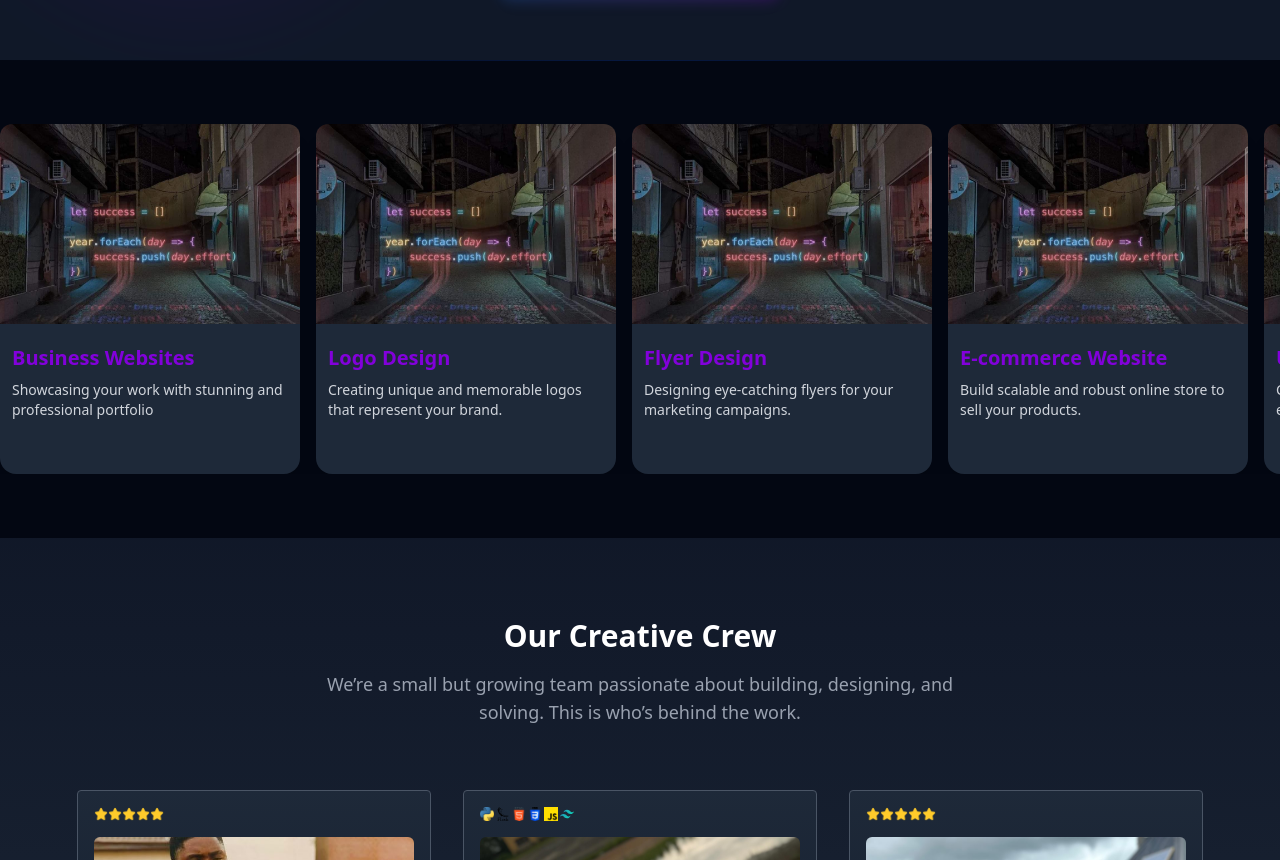
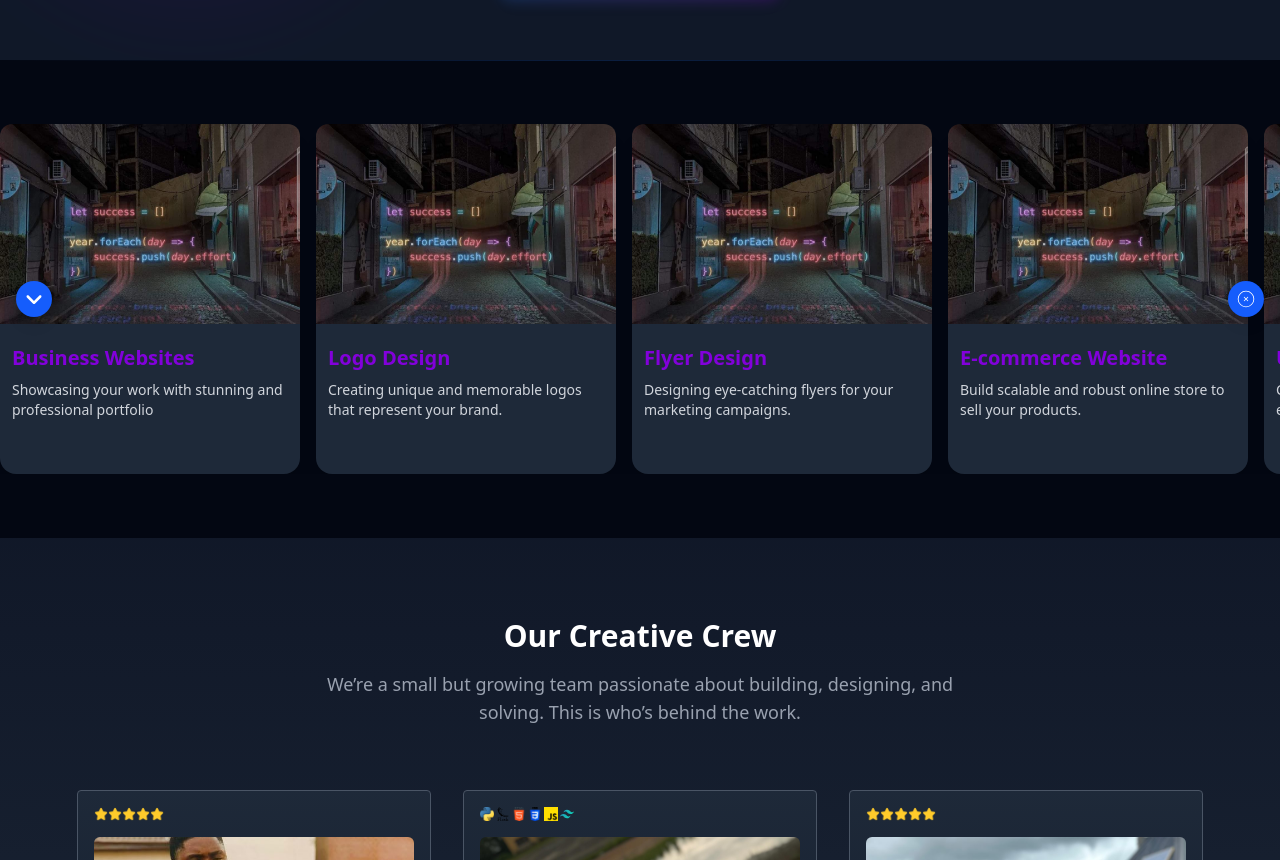
Before and after one commit to cyberdiego33/Tech-Sphere-React, a React (Vite) app: page / in a window 1280 px wide. Shown: the part 2380-3240 px from the top of the page. Built offline with nearby package versions, Linux system fonts and the light colour scheme.

Commit message:
Update OurProducts.jsx
added some buttons for the snap scrolling

```diff
--- a/src/components/homePage-Components/OurProducts.jsx
+++ b/src/components/homePage-Components/OurProducts.jsx
@@ -1,4 +1,7 @@
 import successQuote from "../../assets/images/section-2/success-quotes.jpg";
+import { useRef } from 'react';
+import { FaAngleDown } from "react-icons/fa6";
+import { CiCircleRemove } from "react-icons/ci";
 
 const SliderAPI = [
   {
@@ -96,11 +99,41 @@ const SnapCard = function (props) {
 };
 
 const SnapSection = function () {
+  const scrollRef = useRef(null);
+
+  const scrollLeft = () => {
+    if (scrollRef.current) {
+      scrollRef.current.scrollBy({ left: -300, behavior: 'smooth' });
+    }
+  };
+
+  const scrollRight = () => {
+    if (scrollRef.current) {
+      scrollRef.current.scrollBy({ left: 300, behavior: 'smooth' });
+    }
+  };
+
   return (
     <section className="py-16 bg-gray-950 relative">
-      <div className="absolute h-px inset-x-0 top-0 bg-gradient-to-r from-transparent via-blue-600 to-transparent opacity-20"></div>
-      {/* <div className="flex flex-wrap gap-6 justify-center"> */}
-      <div className="flex overflow-x-auto snap-x snap-proximity gap-4 px-4 scrollbar-hide">
+      <div className="absolute h-px inset-x-0 top-0 bg-gradient-to-r from-transparent via-blue-500 to-transparent opacity-20"></div>
+
+      {/* Navigation Buttons */}
+      <button
+        onClick={scrollLeft}
+        className="absolute left-4 top-1/2 transform -translate-y-1/2 z-10 bg-blue-600 hover:bg-blue-700 text-white p-2 rounded-full shadow-lg transition-colors"
+      >
+        <FaAngleDown size={20} />
+      </button>
+
+      <button
+        onClick={scrollRight}
+        className="absolute right-4 top-1/2 transform -translate-y-1/2 z-10 bg-blue-600 hover:bg-blue-700 text-white p-2 rounded-full shadow-lg transition-colors"
+      >
+        <CiCircleRemove size={20} />
+      </button>
+
+      <div
+        ref={scrollRef} className="flex overflow-x-auto snap-x snap-proximity gap-4 px-4 scrollbar-hide">
         {SliderAPI.map(function (item, index) {
           return (
             <SnapCard
```
